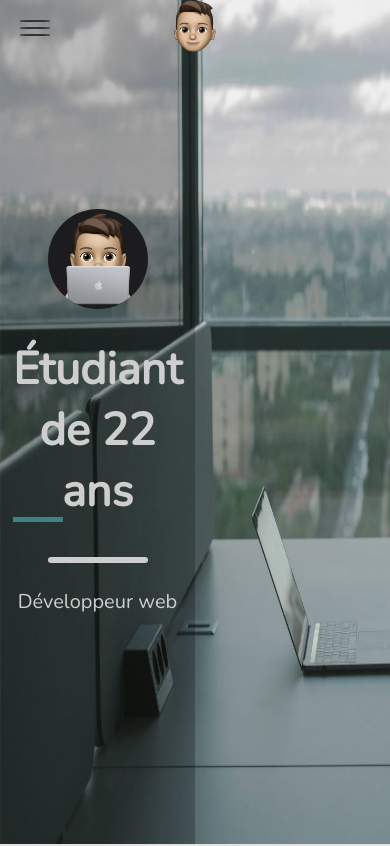
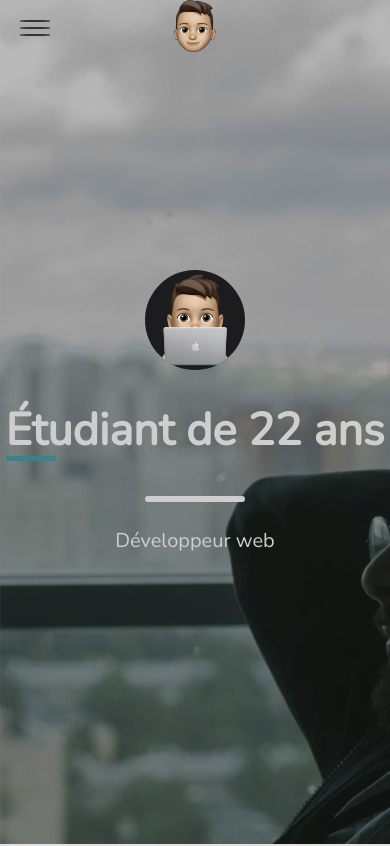
Before and after one commit to hugolgle/Mon-portfolio, a React (Vite) app: page / in a window 390 px wide. Shown: the top 846 px of the page. Built offline with nearby package versions, Linux system fonts and the light colour scheme; a web font is replaced by a local one.

Commit message:
responsive section home

```diff
--- a/src/sections/homeSection.jsx
+++ b/src/sections/homeSection.jsx
@@ -6,7 +6,6 @@ export default function HomeSection() {
     const age = calculerAge(2002)
     return (
         <section id='home' className="section home">
-            <img src="../public/images/imgHome.jpg" alt="" srcset="" />
             <div className="containerLeft">
                 <img src="../public/images/memoji.png" alt="" srcset="" />
                 <h1>Étudiant de {age} ans</h1>
--- a/src/sections/homeSection.scss
+++ b/src/sections/homeSection.scss
@@ -2,12 +2,9 @@
 
 section.home {
     padding: 0;
-    background-color: rgb(227, 227, 227);
-
-    img {
-        width: 100%;
-        height: 100vh;
-    }
+    background-image: url(../../public/images/imgHome.jpg);
+    background-size: cover;
+    height: 100vh;
 
     div.containerLeft {
         width: 50vw;
@@ -52,3 +49,13 @@ section.home {
 
 
 }
+
+@media screen and (max-width: 1080px) {
+    section.home {
+        background-image: url(../../public/images/imgHomeResp.jpg);
+
+        div.containerLeft {
+            width: 100vw;
+        }
+    }
+}
```
